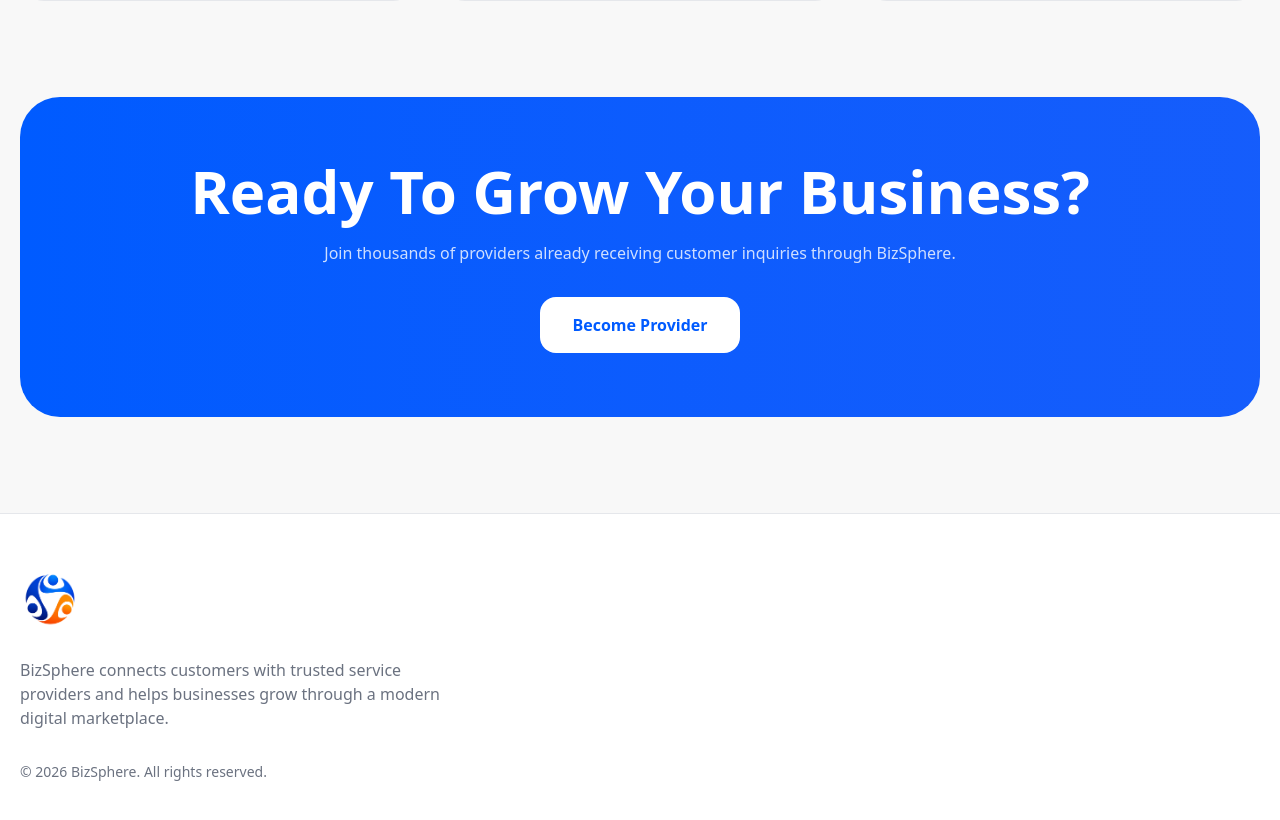
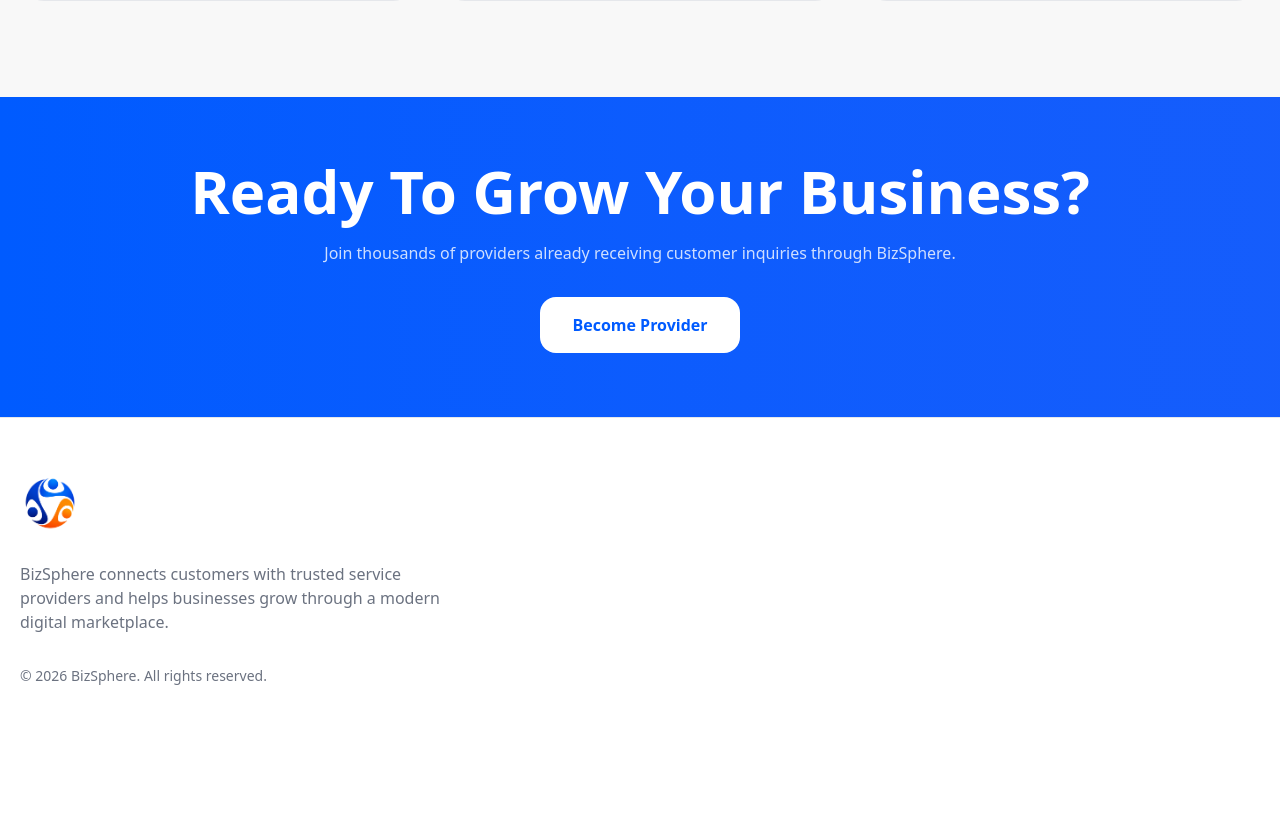
Before and after one commit to Nipul2005/mystock, a React (Vite) app: page / in a window 1280 px wide. Shown: the part 2300-3120 px from the top of the page. After the commit the page ends 3034 px from the top, so only its background shows below. Built offline with nearby package versions, Linux system fonts and the light colour scheme.

Commit message:
litte chanes

```diff
--- a/src/pages/others/Home.jsx
+++ b/src/pages/others/Home.jsx
@@ -351,8 +351,8 @@
 
       {/* CTA */}
 
-      <section className="max-w-7xl mx-auto px-5 pb-24">
-        <div className="rounded-[40px] bg-linear-to-r from-primary to-blue-600 p-10 md:p-16 text-center text-white">
+      <section className="w-full">
+        <div className="bg-linear-to-r from-primary to-blue-600 p-10 md:p-16 text-center text-white">
           <h2 className="text-4xl md:text-6xl font-bold">
             Ready To Grow Your Business?
           </h2>
```
